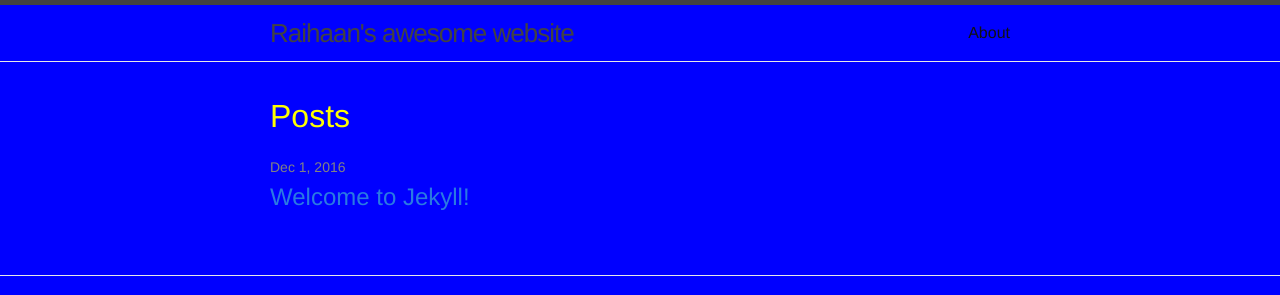
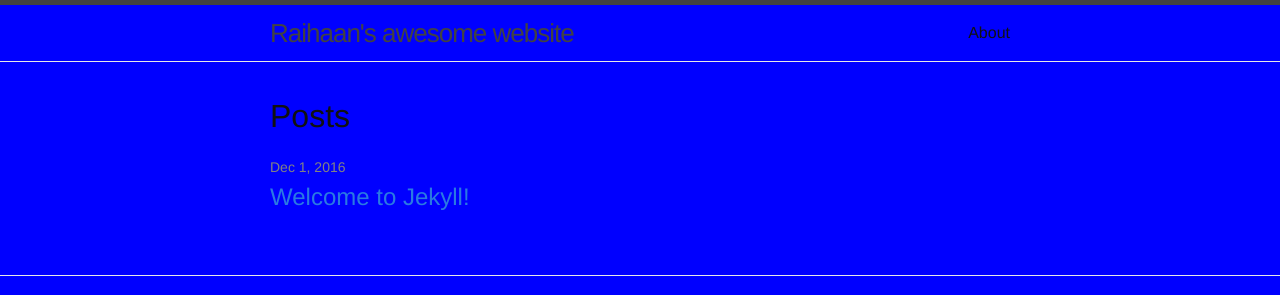
Before and after one commit to skinny2205/skinny2205.github.io, a Jekyll site: the page built from index.html, in a window 1280 px wide. Shown: the top 295 px of the page. Built offline with Jekyll 4.4.1, drawn with Linux system fonts in a browser that asks for light colours.

Commit message:
Update _base.scss

```diff
--- a/_sass/_base.scss
+++ b/_sass/_base.scss
@@ -23,10 +23,6 @@ body {
     -o-font-feature-settings: "kern" 1;
     font-feature-settings: "kern" 1;
     font-kerning: normal;
-}
-
-h1 {
-  color: yellow;
 }
 
 /**
```
